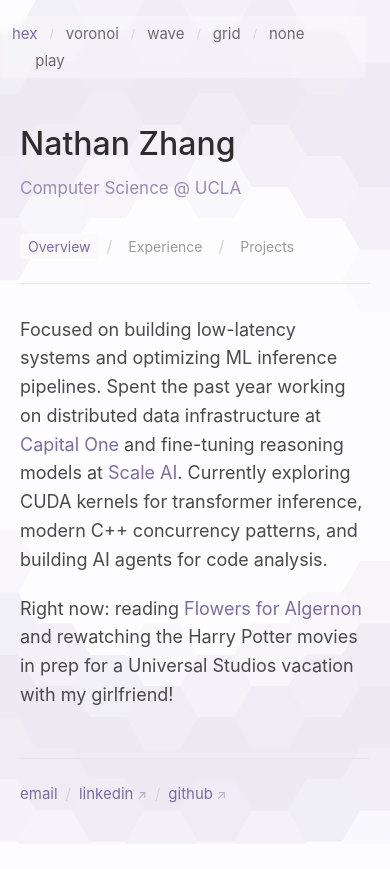
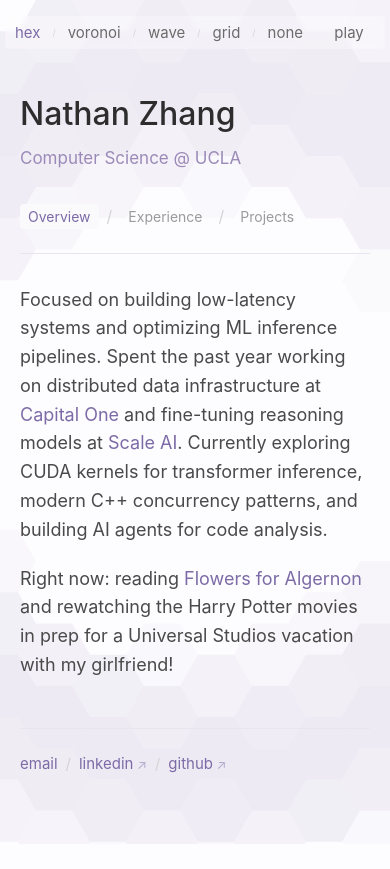
Before and after one commit to nathanplt/nathan-zhang, a Next.js app: page / in a window 390 px wide. After the commit the page ends 844 px from the top, so only its background shows below. Built offline with nearby package versions, Linux system fonts and the light colour scheme.

Commit message:
fix mobile responsiveness

```diff
--- a/app/globals.css
+++ b/app/globals.css
@@ -328,12 +328,13 @@ footer {
 /* Background Controls */
 nav[aria-label="Background controls"] {
   top: 20px;
+  right: 24px;
 }
 
 /* Responsive */
 @media (max-width: 640px) {
   .container {
-    padding: 120px var(--space-5) var(--space-16);
+    padding: 90px var(--space-5) var(--space-16);
   }
 
   header {
@@ -359,25 +360,28 @@ nav[aria-label="Background controls"] {
 
   nav[aria-label="Background controls"] {
     top: 16px;
-    right: 12px;
-    font-size: 12px;
-    flex-wrap: wrap;
-    max-width: calc(100% - 24px);
+    left: 0;
+    right: 0;
+    width: fit-content;
+    margin-left: auto;
+    margin-right: auto;
+    font-size: 9px;
     background: rgba(255, 255, 255, 0.3);
     backdrop-filter: blur(2px);
     -webkit-backdrop-filter: blur(2px);
-    padding: 4px var(--space-2);
+    padding: 3px 6px;
     border-radius: 4px;
     box-shadow: none;
   }
 
   nav[aria-label="Background controls"] button {
-    font-size: 13px;
-    padding: 2px;
+    font-size: 9px;
+    padding: 2px 1px;
   }
 
   nav[aria-label="Background controls"] span[aria-hidden] {
-    font-size: 12px;
+    font-size: 9px;
+    margin: 0 1px;
   }
 }
 
--- a/app/page.tsx
+++ b/app/page.tsx
@@ -113,7 +113,6 @@ export default function Home() {
       <nav
         style={{
           position: 'fixed',
-          right: '24px',
           zIndex: 1000,
           fontSize: '15px',
           fontFamily: '-apple-system, BlinkMacSystemFont, "Segoe UI", "Roboto", "Oxygen", "Ubuntu", "Cantarell", sans-serif',
```
